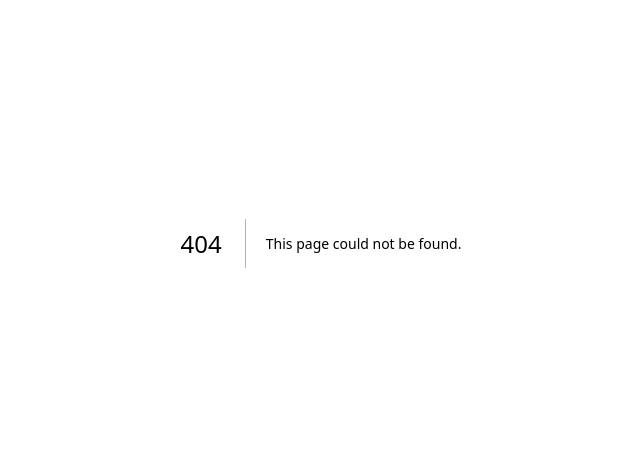
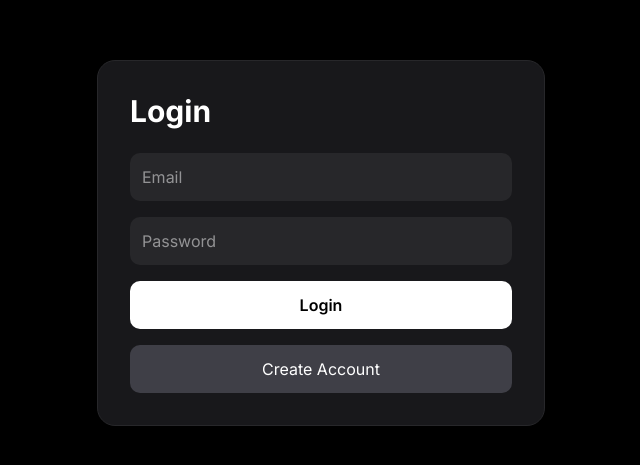
Before and after one commit to Dukominator/listnrate, a Next.js app: page /login in a window 1280 px wide. Before the commit this address had no page. Shown: the part 157-622 px from the top of the page, without its empty margins (319-959 px from the left). Built offline with nearby package versions, Linux system fonts and the light colour scheme; no server answers.

Commit message:
Added auth sessions and protected dashboard

```diff
--- /dev/null
+++ b/app/dashboard/page.tsx
@@ -0,0 +1,47 @@
+"use client";
+
+import { useEffect, useState } from "react";
+import { supabase } from "@/lib/supabase";
+import { useRouter } from "next/navigation";
+
+export default function DashboardPage() {
+  const [user, setUser] = useState<any>(null);
+
+  const router = useRouter();
+
+  useEffect(() => {
+    async function getUser() {
+      const {
+        data: { user },
+      } = await supabase.auth.getUser();
+
+      if (!user) {
+        router.push("/login");
+      } else {
+        setUser(user);
+      }
+    }
+
+    getUser();
+  }, [router]);
+
+  return (
+    <main className="min-h-screen bg-black text-white p-10">
+      <h1 className="text-5xl font-bold mb-6">
+        Dashboard
+      </h1>
+
+      {user && (
+        <div className="bg-zinc-900 border border-zinc-800 rounded-2xl p-6">
+          <p className="text-xl mb-2">
+            Logged in as:
+          </p>
+
+          <p className="text-zinc-400">
+            {user.email}
+          </p>
+        </div>
+      )}
+    </main>
+  );
+}
--- /dev/null
+++ b/app/login/page.tsx
@@ -0,0 +1,86 @@
+"use client";
+
+import { useState } from "react";
+import { supabase } from "@/lib/supabase";
+
+export default function LoginPage() {
+  const [email, setEmail] = useState("");
+  const [password, setPassword] =
+    useState("");
+
+  async function signUp() {
+    const { error } =
+      await supabase.auth.signUp({
+        email,
+        password,
+      });
+
+    if (error) {
+      alert(error.message);
+    } else {
+      alert(
+        "Check your email for confirmation!"
+      );
+    }
+  }
+
+  async function signIn() {
+    const { error } =
+      await supabase.auth.signInWithPassword({
+        email,
+        password,
+      });
+
+    if (error) {
+      alert(error.message);
+    } else {
+      alert("Logged in!");
+    }
+  }
+
+  return (
+    <main className="min-h-screen bg-black text-white flex items-center justify-center">
+      <div className="w-full max-w-md bg-zinc-900 p-8 rounded-2xl border border-zinc-800">
+        <h1 className="text-3xl font-bold mb-6">
+          Login
+        </h1>
+
+        <div className="flex flex-col gap-4">
+          <input
+            type="email"
+            placeholder="Email"
+            className="bg-zinc-800 p-3 rounded-lg"
+            value={email}
+            onChange={(e) =>
+              setEmail(e.target.value)
+            }
+          />
+
+          <input
+            type="password"
+            placeholder="Password"
+            className="bg-zinc-800 p-3 rounded-lg"
+            value={password}
+            onChange={(e) =>
+              setPassword(e.target.value)
+            }
+          />
+
+          <button
+            onClick={signIn}
+            className="bg-white text-black p-3 rounded-lg font-semibold"
+          >
+            Login
+          </button>
+
+          <button
+            onClick={signUp}
+            className="bg-zinc-700 p-3 rounded-lg"
+          >
+            Create Account
+          </button>
+        </div>
+      </div>
+    </main>
+  );
+}
--- a/components/Navbar.tsx
+++ b/components/Navbar.tsx
@@ -1,23 +1,69 @@
+"use client";
+
+import Link from "next/link";
+import { useEffect, useState } from "react";
+import { supabase } from "@/lib/supabase";
+
 export default function Navbar() {
+  const [user, setUser] = useState<any>(null);
+
+  useEffect(() => {
+    async function getUser() {
+      const {
+        data: { user },
+      } = await supabase.auth.getUser();
+
+      setUser(user);
+    }
+
+    getUser();
+  }, []);
+
+  async function handleLogout() {
+    await supabase.auth.signOut();
+
+    window.location.reload();
+  }
+
   return (
     <nav className="w-full border-b border-zinc-800 bg-zinc-950">
       <div className="max-w-7xl mx-auto px-6 py-4 flex items-center justify-between">
-        <h1 className="text-2xl font-bold">
+        <Link
+          href="/"
+          className="text-2xl font-bold"
+        >
           ListnRate
-        </h1>
+        </Link>
 
-        <div className="flex gap-6 text-sm text-zinc-300">
-          <button className="hover:text-white transition">
-            Movies
-          </button>
+        <div className="flex items-center gap-6 text-sm text-zinc-300">
+          <Link
+            href="/dashboard"
+            className="hover:text-white"
+          >
+            Dashboard
+          </Link>
 
-          <button className="hover:text-white transition">
-            Anime
-          </button>
+          {user ? (
+            <>
+              <span className="text-zinc-500">
+                {user.email}
+              </span>
 
-          <button className="hover:text-white transition">
-            Music
-          </button>
+              <button
+                onClick={handleLogout}
+                className="hover:text-white"
+              >
+                Logout
+              </button>
+            </>
+          ) : (
+            <Link
+              href="/login"
+              className="hover:text-white"
+            >
+              Login
+            </Link>
+          )}
         </div>
       </div>
     </nav>
--- a/package.json
+++ b/package.json
@@ -9,6 +9,7 @@
     "lint": "eslint"
   },
   "dependencies": {
+    "@supabase/ssr": "^0.10.3",
     "@supabase/supabase-js": "^2.105.4",
     "class-variance-authority": "^0.7.1",
     "clsx": "^2.1.1",
```
Also changed, not shown: 1 other file (tests, documents, lock files or other folders).
